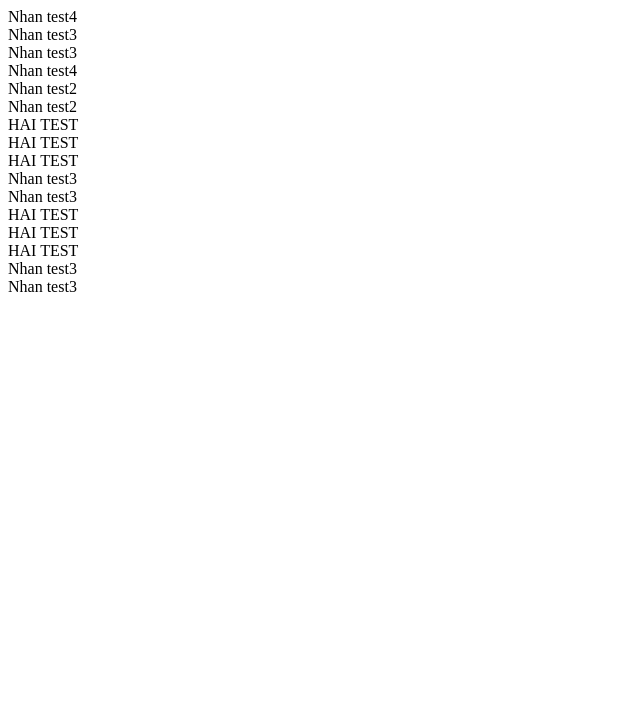
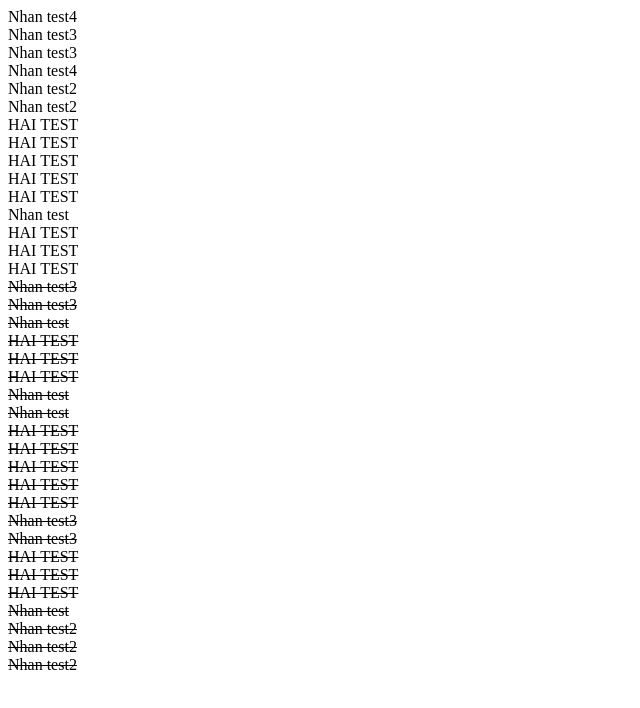
Before and after one commit to minhhai280283/testing, a plain HTML site: page index.html in a window 1280 px wide. Shown: the whole page, without its empty margins (0-640 px from the left). Drawn offline with Linux system fonts and the light colour scheme.

Commit message:
3rd commit

```diff
--- a/index.html
+++ b/index.html
@@ -13,14 +13,33 @@
   <div>HAI TEST</div>
 <div>HAI TEST</div>
 <div>HAI TEST</div>
-<div>Nhan test3</div>
+<div>HAI TEST</div>
+<div>HAI TEST</div>
+  <div>Nhan test</div>
+<div>HAI TEST</div>
+<div>HAI TEST</div>
+<div>HAI TEST</div><s
   <div>Nhan test3</div>
+  <div>Nhan test3</div>
+  <div>Nhan test</div>
+  <div>HAI TEST</div>
+<div>HAI TEST</div>
+<div>HAI TEST</div>
+  <div>Nhan test</div>
+  <div>Nhan test</div>
+  <div>HAI TEST</div>
+<div>HAI TEST</div>
 <div>HAI TEST</div>
 <div>HAI TEST</div>
 <div>HAI TEST</div>
   <div>Nhan test3</div>
   <div>Nhan test3</div>
-
-
+  <div>HAI TEST</div>
+<div>HAI TEST</div>
+<div>HAI TEST</div>
+  <div>Nhan test</div>
+  <div>Nhan test2</div>
+  <div>Nhan test2</div>
+  <div>Nhan test2</div>
 </body>
 </html>
```
